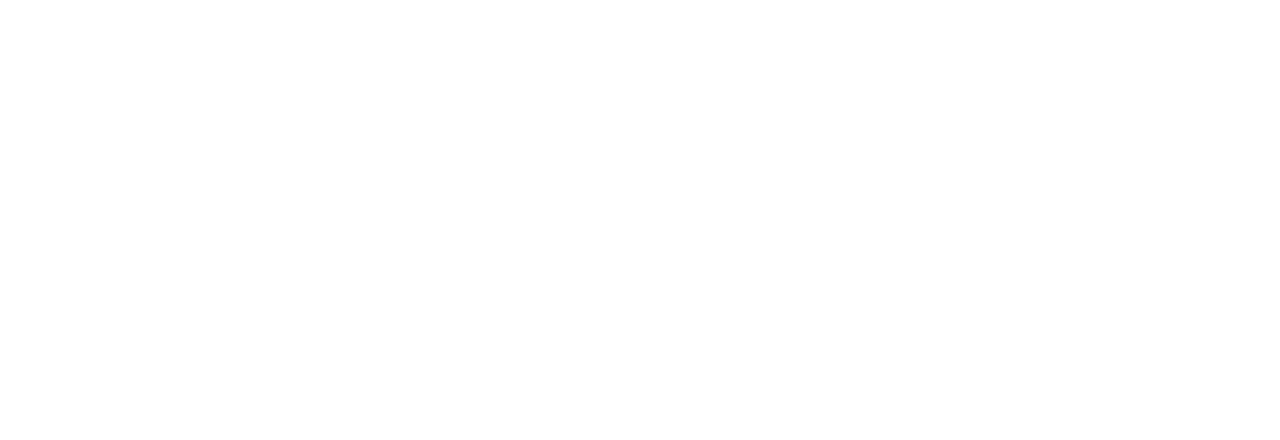
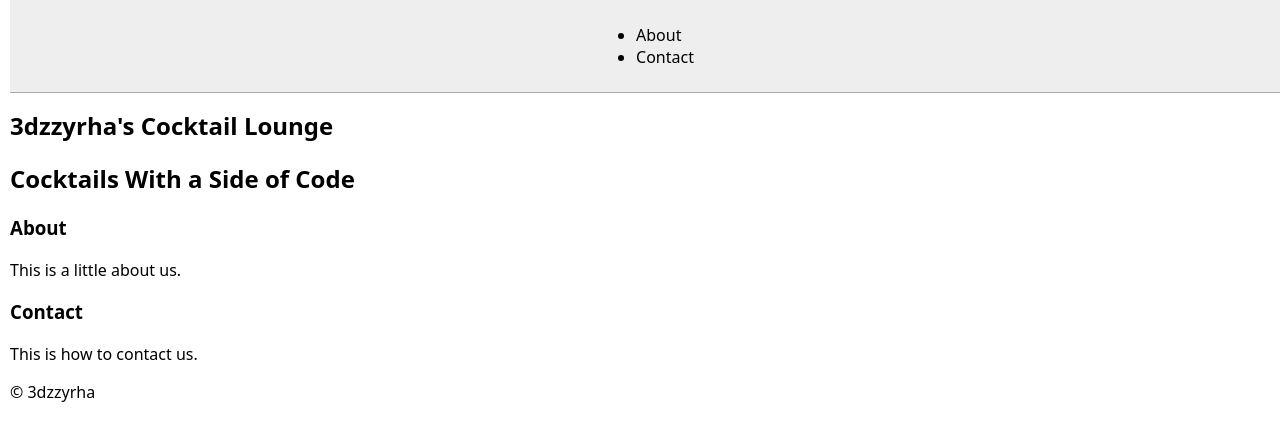
Before and after one commit to 3dzzyrha/Coding-and-Cocktails-Intro-to-HTML-2, a plain HTML site: page index.html in a window 1280 px wide. Drawn offline with Linux system fonts and the light colour scheme.

Commit message:
Initial commit

```diff
--- a/index.html
+++ b/index.html
@@ -5,9 +5,31 @@
     <meta name="viewport" content="width=device-width, initial-scale=1.0" />
     <meta http-equiv="X-UA-Compatible" content="ie=edge" />
     <link rel="stylesheet" href="./css/styles.css">
-    <title>Document</title>
+    <title>KCWIT's cocktail lounge</title>
   </head>
   <body>
 
+    <nav>
+      <ul>
+        <li>About</li>
+        <li>Contact</li>
+      </ul>
+    </nav>
+
+    <h1>3dzzyrha's Cocktail Lounge</h1>
+    <h2>Cocktails With a Side of Code</h2>
+
+    <section>
+      <h3>About</h3>
+      <p>This is a little about us.</p>
+    </section>
+
+    <section>
+      <h3>Contact</h3>
+      <p>This is how to contact us.</p>
+    </section>
+
+    <footer>&copy; 3dzzyrha</footer>
+
   </body>
 </html>
```
